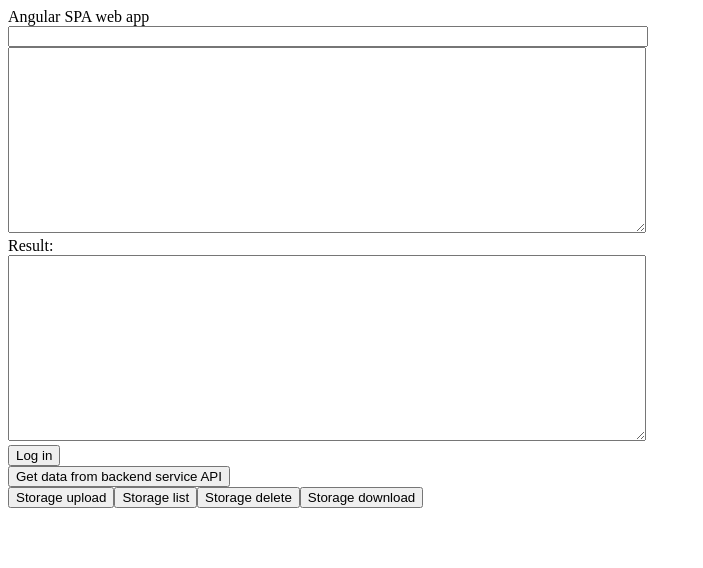
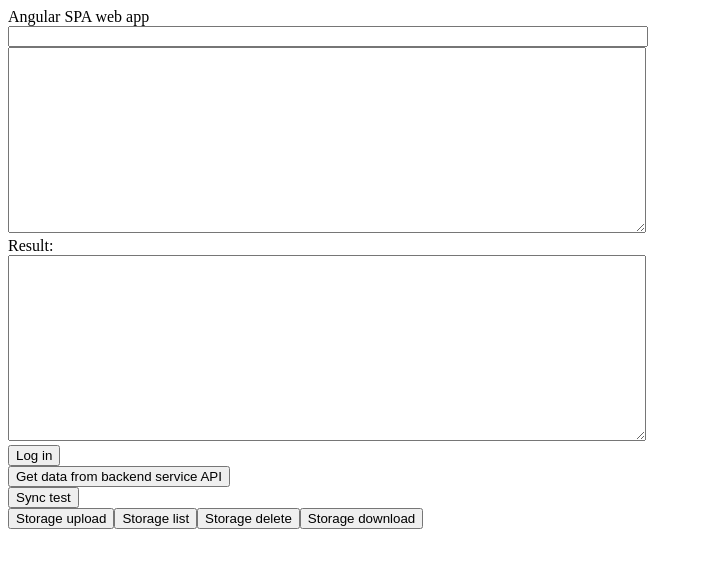
Before and after one commit to lijo2/angularspa, an Angular app: page / in a window 1280 px wide. Shown: the top 568 px of the page, without its empty margins (0-703 px from the left). Built offline with nearby package versions, Linux system fonts and the light colour scheme.

Commit message:
update for sync

```diff
--- a/src/app/app.component.html
+++ b/src/app/app.component.html
@@ -6,6 +6,7 @@
   <div><textarea style="width: 50%;" rows="12" [formControl]="resultField"></textarea></div>
   <div><button (click)="onLogin()">Log in</button></div>
   <div><button (click)="onClick()">Get data from backend service API</button></div>
+  <div><button (click)="onSync()">Sync test</button></div>
   <div>
     <button (click)="onClickStorage(0)">Storage upload</button>
     <button (click)="onClickStorage(1)">Storage list</button>
--- a/src/app/app.component.ts
+++ b/src/app/app.component.ts
@@ -26,6 +26,20 @@
 
   isOnLocalHost() {
     return window.location.host.startsWith('localhost');
+  }
+
+  async hello() {
+    return 'hello';
+  }
+
+  async onSync() {
+    const val = this.hello();
+    val.then(v1 => {
+      console.log(v1);
+    });
+
+    const v = await this.hello();
+    console.log(v);
   }
 
   onClick() {
```
